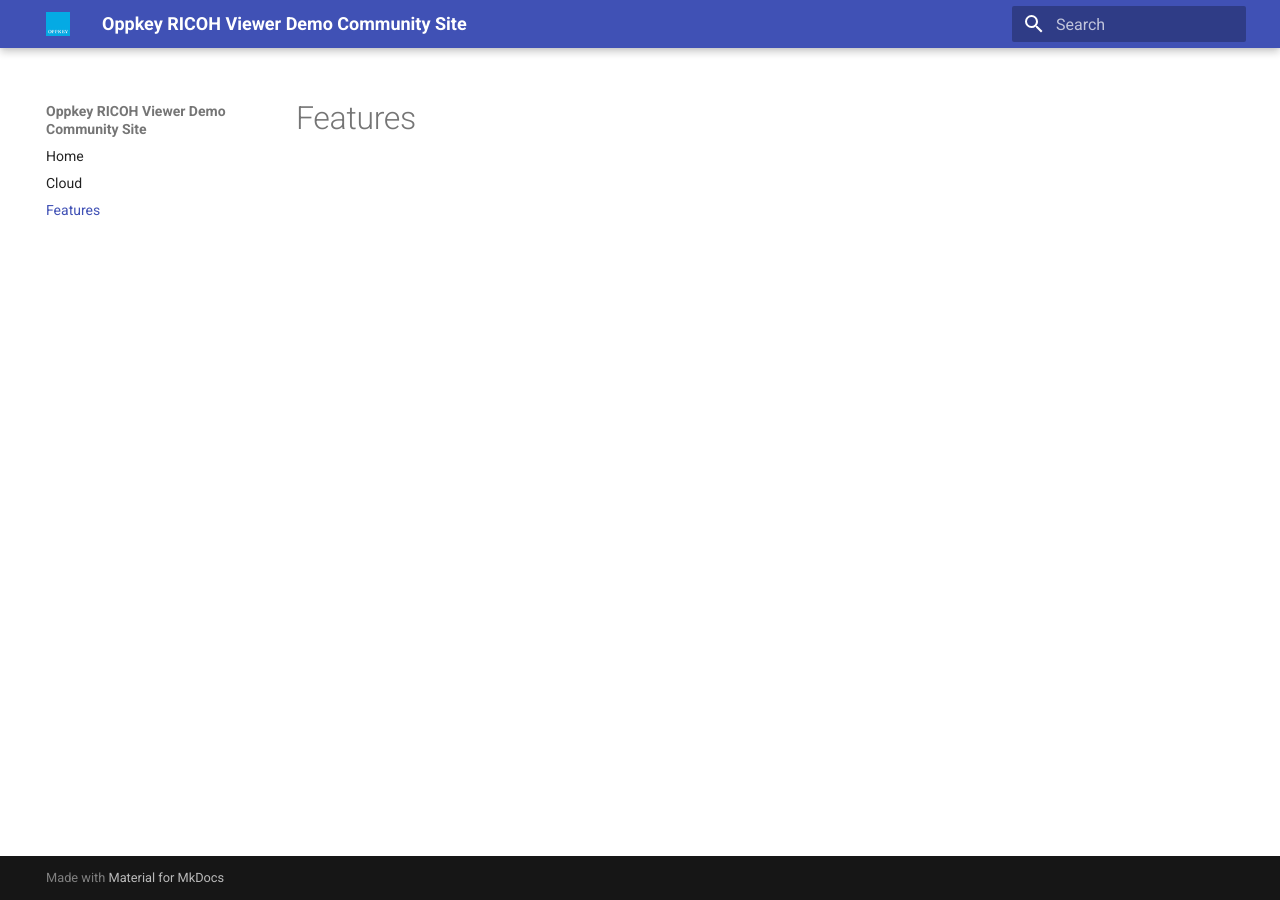
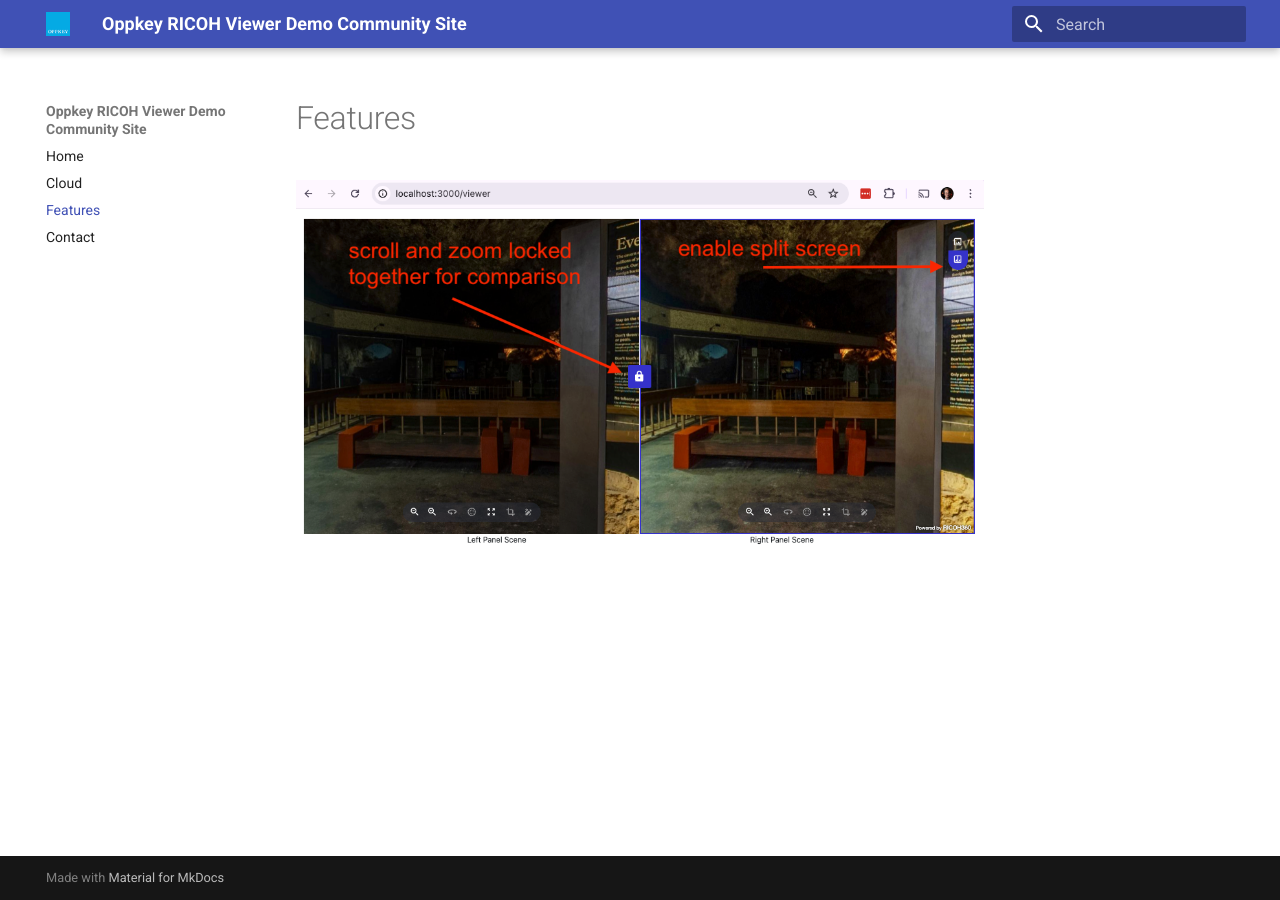
Before and after one commit to theta360developers/ricoh-viewer, an MkDocs documentation site: the page built from docs/features.md, in a window 1280 px wide. Built offline with MkDocs 1.6.1 and Material for MkDocs 9.7.7, drawn with Linux system fonts in a browser that asks for light colours.

Commit message:
Added Contact to TOC and made placeholder page

```diff
--- a/docs/features.md
+++ b/docs/features.md
@@ -1 +1,3 @@
 # Features
+
+![split screen](images/features/split_screen2.png)
--- a/mkdocs.yml
+++ b/mkdocs.yml
@@ -15,3 +15,4 @@
   - Home: index.md
   - Cloud: cloud.md
   - Features: features.md
+  - Contact: contact.md
```
Also changed, not shown: docs/contact.md (added, +5 -0 lines).
